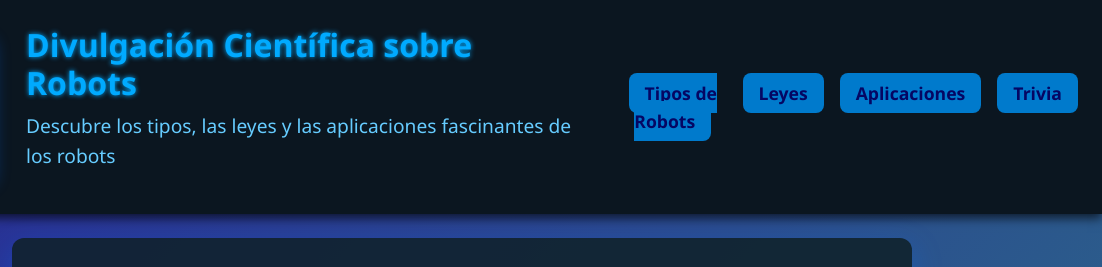
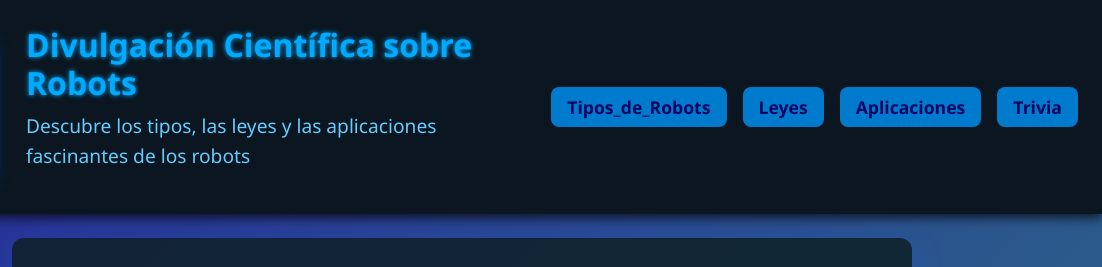
Before and after one commit to htmlkit-24/mini_web_divulgacion_cientifica, a plain HTML site: page index.html in a window 1280 px wide. Shown: the top 267 px of the page, 178-1280 px from the left. Drawn offline with nearby package versions, Linux system fonts and the light colour scheme.

Commit message:
index.html

```diff
--- a/index.html
+++ b/index.html
@@ -22,7 +22,7 @@
   </div>
   <nav>
     <ul class="navigation">
-      <li class="active"><a href="#tipos-robots">Tipos de Robots</a></li>
+      <li class="active"><a href="#tipos-robots">Tipos_de_Robots</a></li>
       <li><a href="#leyes-robotica">Leyes</a></li>
       <li><a href="#aplicaciones">Aplicaciones</a></li>
       <li><a href="#trivia">Trivia</a></li>
```
